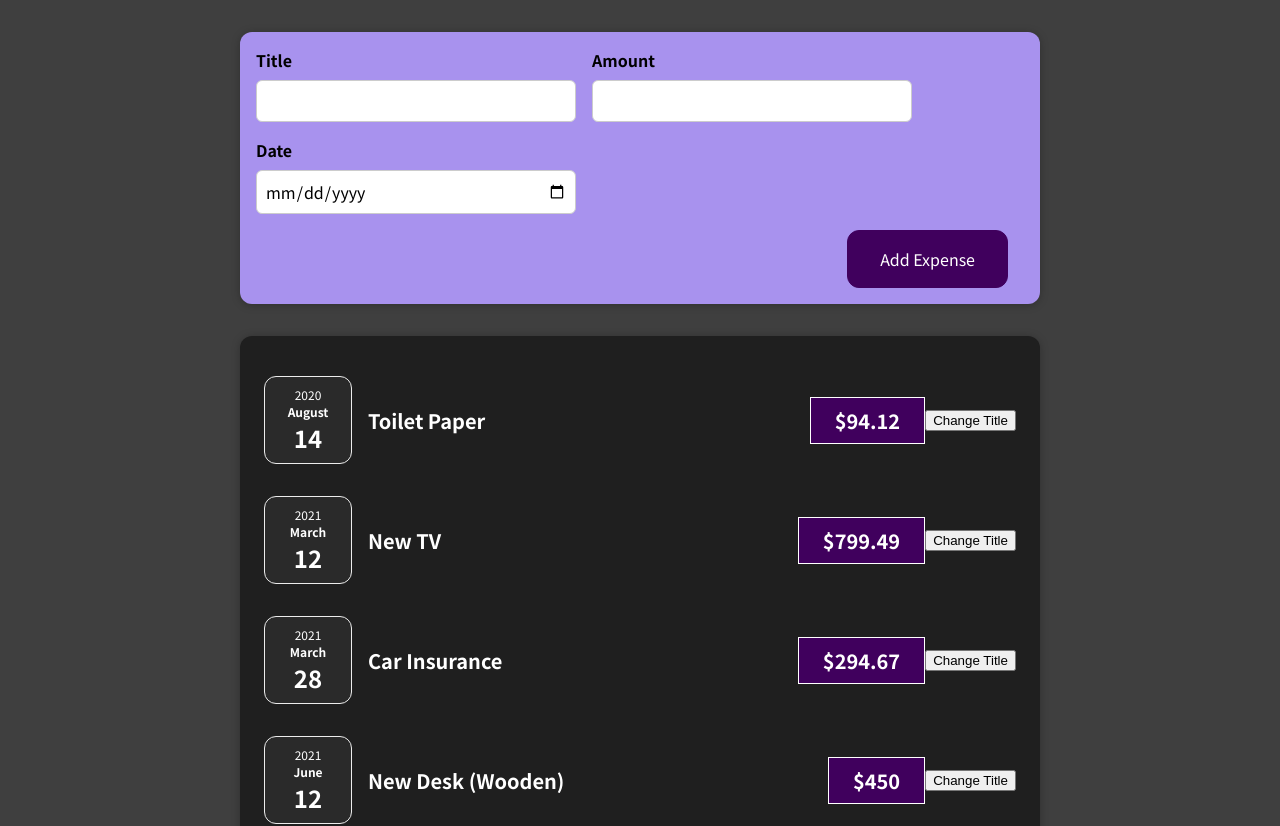
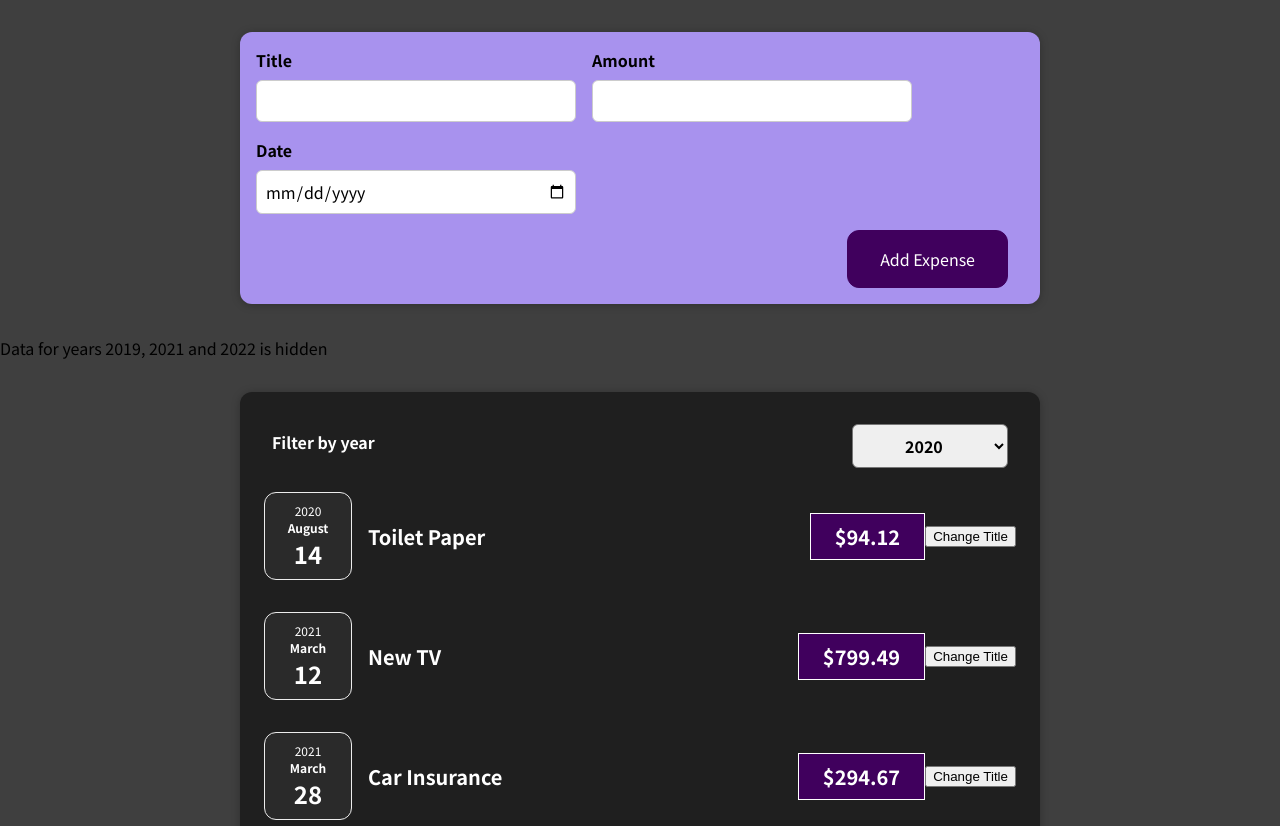
Before and after one commit to panni-toth/expenseDemo, a React (Create React App) app: page / in a window 1280 px wide. Shown: the top 826 px of the page. Built offline with nearby package versions, Linux system fonts and the light colour scheme.

Commit message:
changes from today

```diff
--- a/src/App.js
+++ b/src/App.js
@@ -26,7 +26,7 @@
     },
   ];
 
-  const addExpenseHandler = (item) => {
+  const addExpenseHandler = item => {
     console.log("in app.js" + item.title)
   };
 
--- /dev/null
+++ b/src/components/Expenses/ExpenseFilter.css
@@ -0,0 +1,24 @@
+.expenses-filter {
+    color: white;
+    padding: 0 1rem;
+  }
+
+  .expenses-filter__control {
+    display: flex;
+    width: 100%;
+    align-items: center;
+    justify-content: space-between;
+    margin: 1rem 0;
+  }
+
+  .expenses-filter label {
+    font-weight: bold;
+    margin-bottom: 0.5rem;
+  }
+
+  .expenses-filter select {
+    font: inherit;
+    padding: 0.5rem 3rem;
+    font-weight: bold;
+    border-radius: 6px;
+  }
--- /dev/null
+++ b/src/components/Expenses/ExpenseFilter.js
@@ -0,0 +1,26 @@
+import React, { useState } from 'react';
+
+import './ExpenseFilter.css';
+
+const ExpensesFilter = (props) => {
+
+    const filterChangeHandler = (event) => {
+        props.onChangeFilter(event.target.value);
+    };
+
+  return (
+    <div className='expenses-filter'>
+      <div className='expenses-filter__control'>
+        <label>Filter by year</label>
+        <select value={props.selected} onChange={filterChangeHandler}>
+          <option value='2022'>2022</option>
+          <option value='2021'>2021</option>
+          <option value='2020'>2020</option>
+          <option value='2019'>2019</option>
+        </select>
+      </div>
+    </div>
+  );
+};
+
+export default ExpensesFilter;
--- a/src/components/Expenses/Expenses.js
+++ b/src/components/Expenses/Expenses.js
@@ -1,11 +1,32 @@
+import { useState } from 'react';
 import ExpenseItem from "./ExpenseItem";
 import Card from "../UI/Card";
 import './Expenses.css';
+import ExpenseFilter from './ExpenseFilter';
 
 function Expenses(props) {
-    return(
 
+  const [filteredYear, setFilteredYear] = useState('2020');
+  const [filteredInfoText, setFilteredInfoText] = useState('2019, 2021 and 2022')
+
+  const filterChangeHandler = (selectedYear) => {
+    setFilteredYear(selectedYear);
+    if (selectedYear === '2019') {
+      setFilteredInfoText('2020, 2021 and 2023')
+    } else if (selectedYear === '2020') {
+      setFilteredInfoText('2019, 2021 and 2023')
+    } else if (selectedYear === '2021') {
+      setFilteredInfoText('2020, 2021 and 2023')
+    } else if (selectedYear === '2022') {
+      setFilteredInfoText('2020, 2021 and 2023')
+    }
+  };
+
+  return(
+    <div>
+      <p>Data for years {filteredInfoText} is hidden</p>
     <Card className='expenses'>
+      <ExpenseFilter selected={filteredYear} onChangeFilter={filterChangeHandler}/>
     <ExpenseItem
     title={props.item[0].title}
     amount={props.item[0].amount}
@@ -29,6 +50,7 @@
     date={props.item[3].date}
     ></ExpenseItem>
   </Card>
+  </div>
     );
 }
 
```
Also changed, not shown: 2 other files (tests, documents, lock files or other folders).
